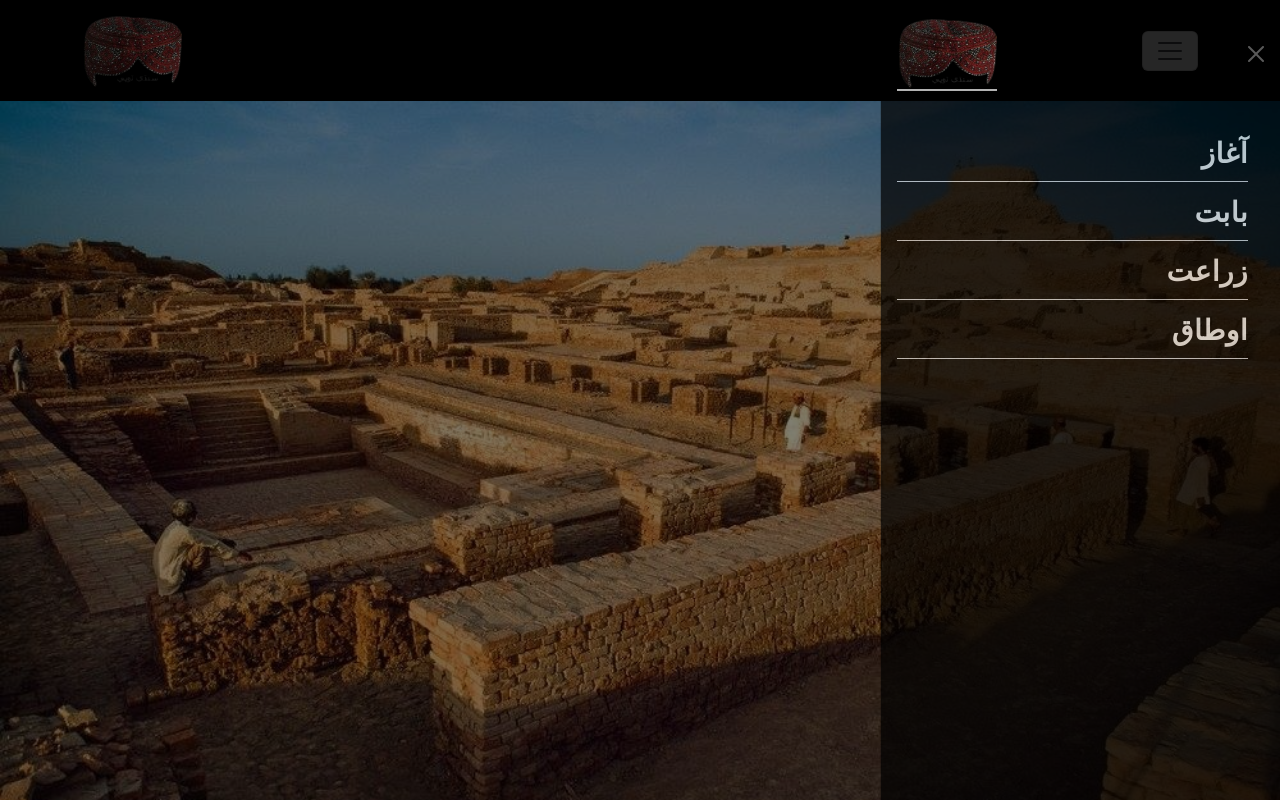
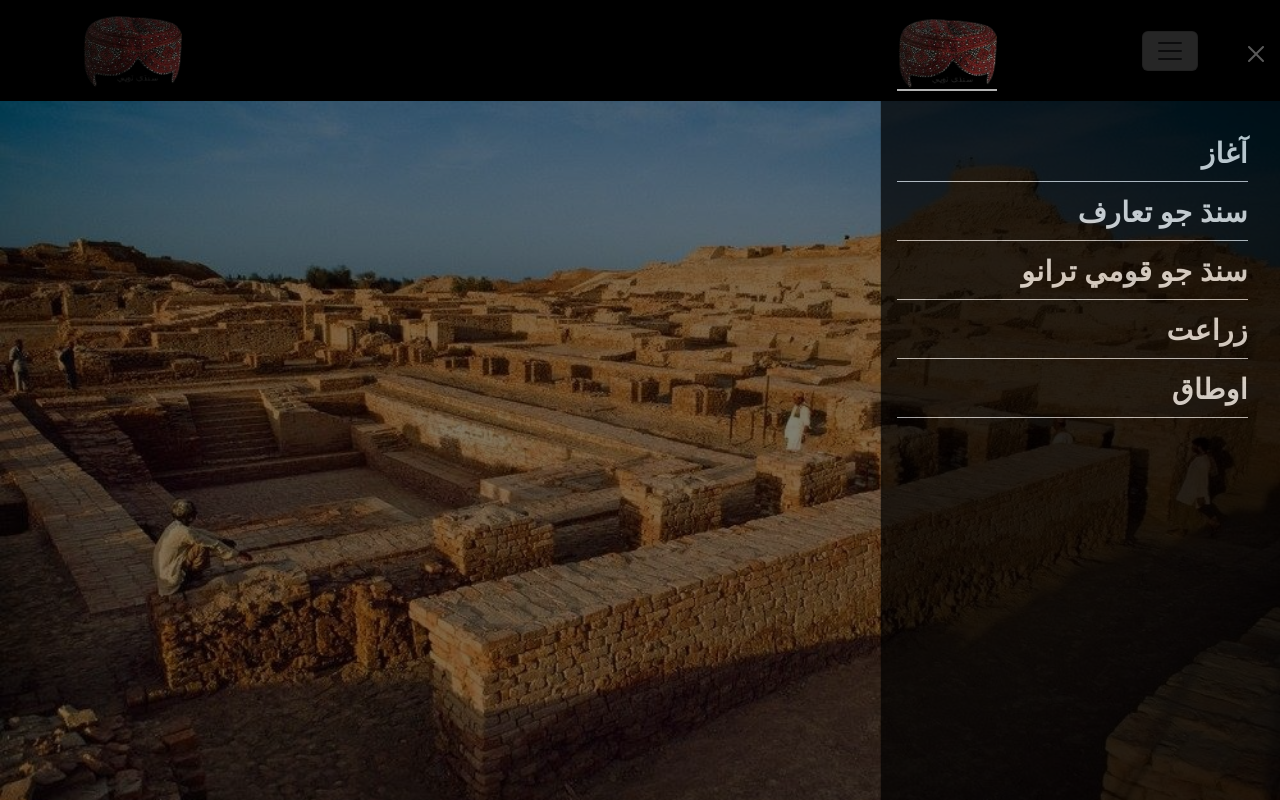
Before and after one commit to rizwanpakistan/JeaySindh, a React (Vite) app: page /JeaySindh/Historical/1 in a window 1280 px wide. Both pictures are taken after a click on the button "Toggle navigation". Shown: the top 800 px of the page. Built offline with nearby package versions, Linux system fonts and the light colour scheme.

Commit message:
rebuild add Qomi tarano

```diff
--- a/src/App.jsx
+++ b/src/App.jsx
@@ -1,4 +1,5 @@
 import Navbar from "./components/navbar/navbar.jsx";
+import SindhiQomiTarana from "./components/pages/Sindhitarana/tarana.jsx";
 import SindhAgriculture from "./components/pages/SindhAgriculture/Agriculture.jsx";
 import SindhUtaq from "./components/pages/Sindh_utaq/Utaq.jsx";
 import Hero from "./components/Hero/Hero.jsx";
@@ -59,10 +60,11 @@ function App() {
             </>
           }
         />
+        <Route path="/سنڌ جو قومي ترانو" element={<SindhiQomiTarana />} />
         <Route path="/زراعت" element={<SindhAgriculture />} />
         <Route path="/اوطاق" element={<SindhUtaq />} />
-        <Route path="/more-detail" element={<More_Detail />} />
-        <Route path="/more-detail" element={<More_Detail />} />
+        <Route path="/سنڌ جو تعارف" element={<More_Detail />} />
+        <Route path="/سنڌ جو تعارف" element={<More_Detail />} />
         <Route path="/place/:id" element={<DynamicPageFamousData />} />
         <Route path="/Historical/:id" element={<DynamicHistoricalPage />} />
         <Route path="/Shrine/:id" element={<ShrineDynamicPageData />} />
--- a/src/components/Hero/Hero.jsx
+++ b/src/components/Hero/Hero.jsx
@@ -22,7 +22,7 @@ function Hero() {
           >
             سنڌ: جتي روايتون، محبت ۽ تاريخ هڪٻئي سان جُڙيل آهن
           </motion.p>
-          <Link to="/More-Detail">
+          <Link to="/سنڌ جو تعارف">
             <motion.button
               type="submit"
               className="herobtn "
--- a/src/components/navbar/navbar.jsx
+++ b/src/components/navbar/navbar.jsx
@@ -45,8 +45,14 @@ function Navbar() {
                   <Link className="nav-link active border-bottom" to="/">
                     آغاز
                   </Link>
-                  <Link className="nav-link border-bottom" to="/more-detail">
-                    بابت
+                  <Link className="nav-link border-bottom" to="/سنڌ جو تعارف">
+                    سنڌ جو تعارف
+                  </Link>
+                  <Link
+                    className="nav-link border-bottom"
+                    to="/سنڌ جو قومي ترانو"
+                  >
+                    سنڌ جو قومي ترانو
                   </Link>
                   <Link className="nav-link border-bottom" to="/زراعت">
                     زراعت
--- a/src/components/pages/About/About.jsx
+++ b/src/components/pages/About/About.jsx
@@ -36,7 +36,7 @@ function About() {
             <button
               type="Submit"
               className="buttonDescription"
-              onClick={() => navigate("/more-detail")}
+              onClick={() => navigate("/سنڌ جو تعارف")}
             >
               وڌيڪ ڏسو
             </button>
--- /dev/null
+++ b/src/components/pages/Sindhitarana/tarana.jsx
@@ -0,0 +1,28 @@
+import SindhuTarana from "./taranaData";
+function SindhiQomiTarana() {
+  return (
+    <div className="container p-2">
+      {SindhuTarana.map((Sindhu) => {
+        return (
+          <div className="row mt-5">
+            <div key={Sindhu.id} className="col-12 text-center mt-5 mb-4">
+              <img
+                className="mt-1"
+                src={Sindhu.img}
+                alt="Sindhi Tarana"
+                style={{
+                  width: "100%",
+                  height: "auto",
+                }}
+              />
+            </div>
+            <div className="col-12">
+              <video src={Sindhu.vid} controls autoPlay unmuted width="100%" />
+            </div>
+          </div>
+        );
+      })}
+    </div>
+  );
+}
+export default SindhiQomiTarana;
--- /dev/null
+++ b/src/components/pages/Sindhitarana/taranaData.jsx
@@ -0,0 +1,10 @@
+import SindhiTarana from "../../../assets/images/sindhitarana.jpg";
+import SindhDeshtarnavideo from "../../../assets/images/SindhuDesh.mp4";
+const SindhuTarana = [
+  {
+    id: 1,
+    img: SindhiTarana,
+    vid: SindhDeshtarnavideo,
+  },
+];
+export default SindhuTarana;
```
Also changed, not shown: src/assets/images/sindhitarana.jpg (added), 1 other file (tests, documents, lock files or other folders).
